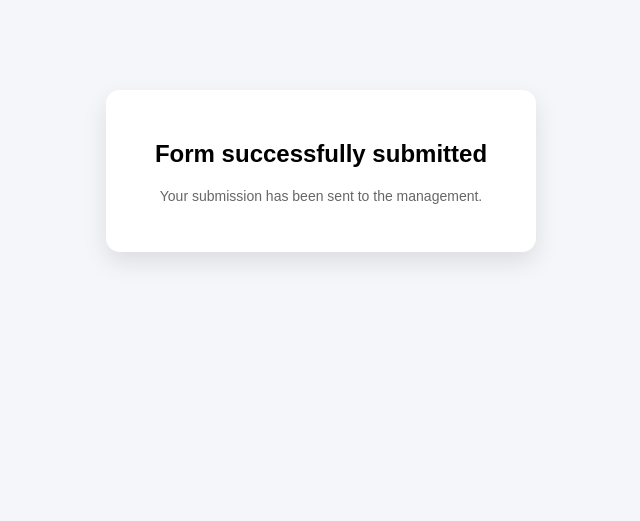
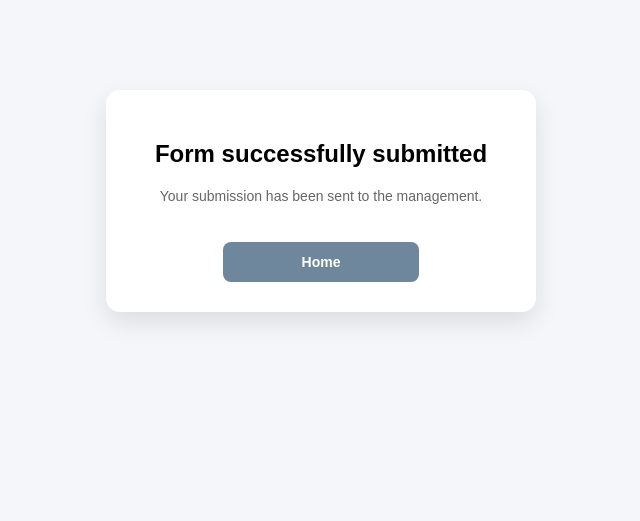
Before and after one commit to MichalLoewenstein/STCH-Environmental-Inspections, a Flask app: page /success in a window 1280 px wide. Shown: the top 521 px of the page, without its empty margins (319-959 px from the left). Run offline with Flask 3, Linux system fonts and the light colour scheme.

Commit message:
Add home button to success screen

```diff
--- a/templates/success.html
+++ b/templates/success.html
@@ -11,7 +11,13 @@
         <h2> Form successfully submitted</h2>
         <p>Your submission has been sent to the management.</p>
        </div>
+        <div class="buttons">
+                    <a href="/" class="btn">Home</a>
+        </div>
+
     </div>
+
+
 
 
 {% if download == "paint" %}
```
Also changed, not shown: 1 other file.
